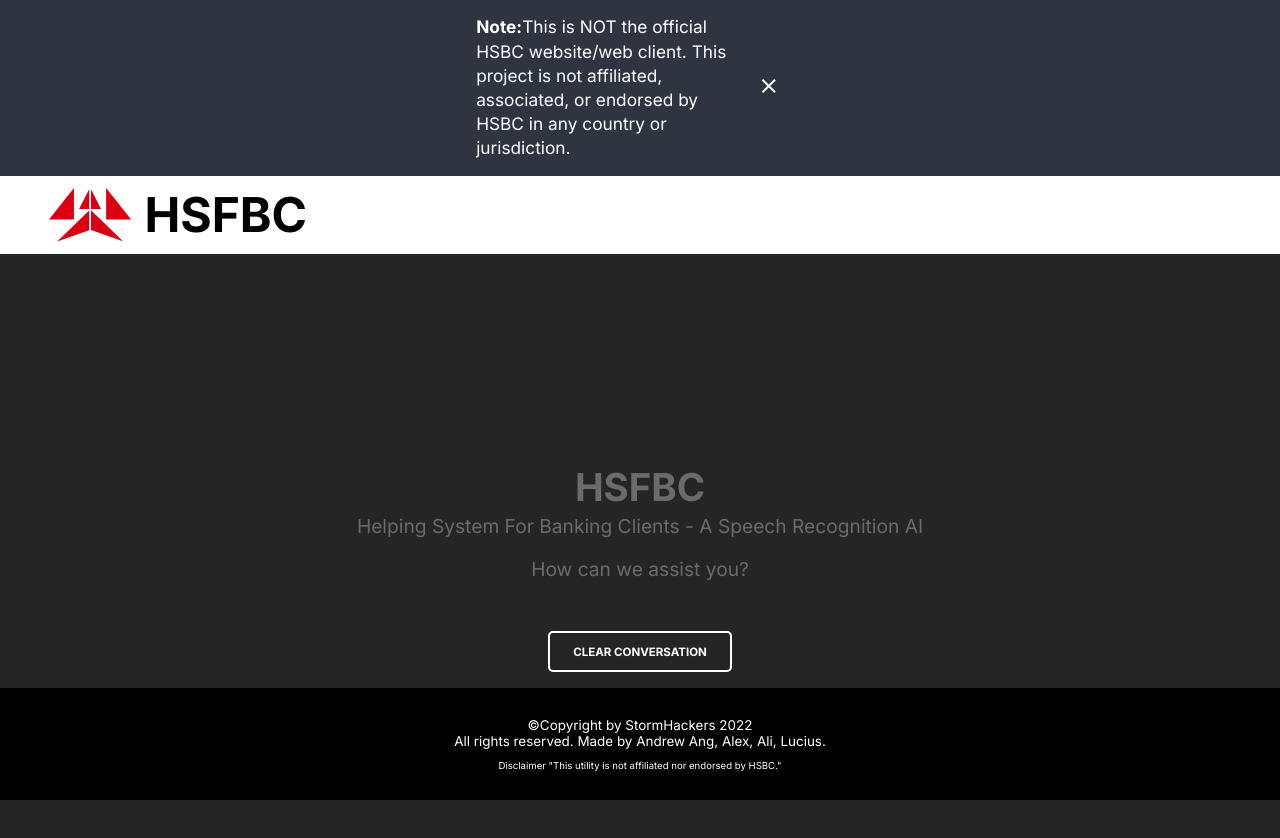
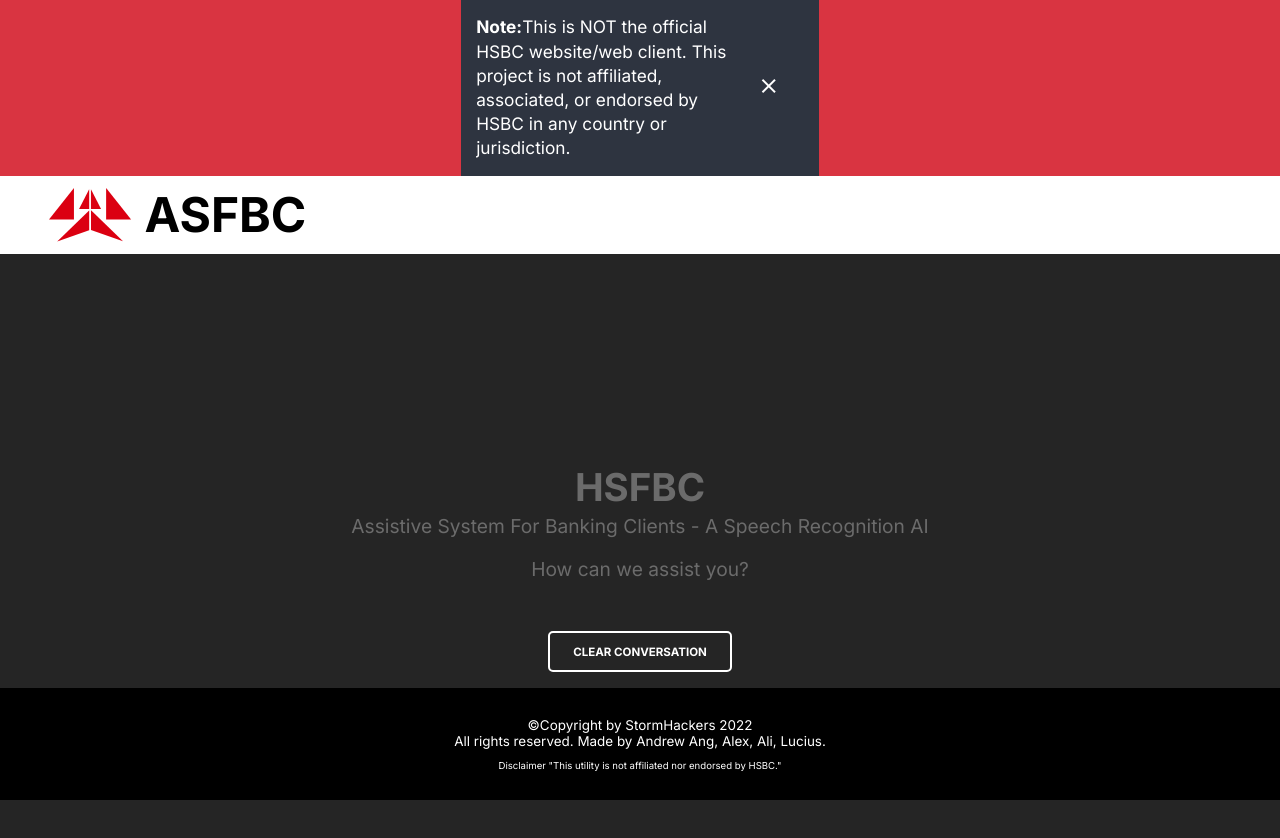
Before and after one commit to czlucius/voice-helper-stormhacks-2022, a website: page index.html in a window 1280 px wide. Drawn offline with Linux system fonts and the light colour scheme; a script that the page names is missing.

Commit message:
Change banner and project name

```diff
--- a/css/style.css
+++ b/css/style.css
@@ -59,7 +59,7 @@
 /*------------Banner section---------*/
 
 .banner {
-    background-color: var(--dark-1);
+    background-color: var(--red-1);
 }
 
 .banner__content {
--- a/index.html
+++ b/index.html
@@ -33,12 +33,12 @@
     <header>
         <nav>
             <img class="logo-img" src="logo.svg" alt="The logo of HSFBC">
-            <a class="homepage" href="#">HSFBC</a>
+            <a class="homepage" href="#">ASFBC</a>
         </nav>
     </header>
     <section>
         <h1>HSFBC</h1>
-        <p>Helping System For Banking Clients - A Speech Recognition AI</p>
+        <p>Assistive System For Banking Clients - A Speech Recognition AI</p>
         <p>How can we assist you?</p>
         <div class="textcontainer">
             <div class="texts">
```
